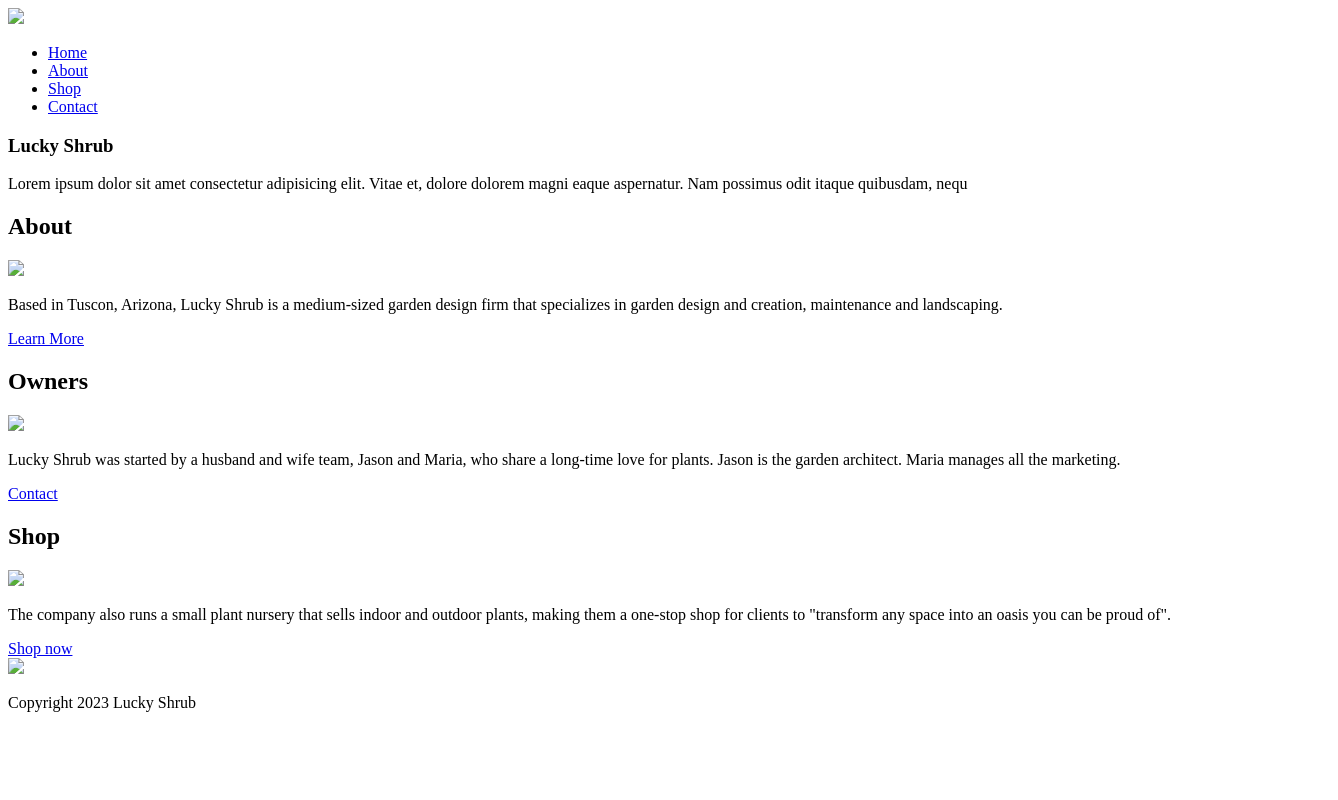
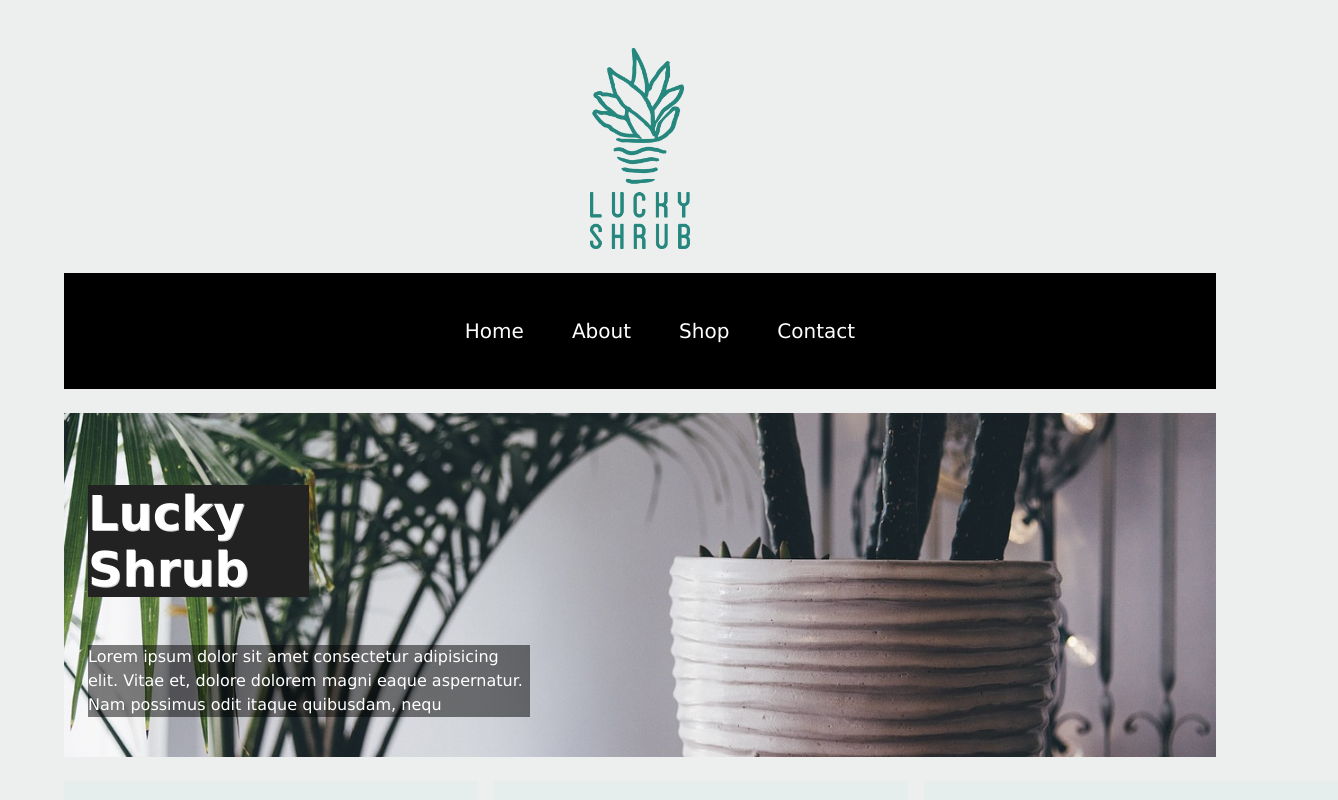
Before and after one commit to tanzimr8/Meta_Interactive_css, a plain HTML site: page Project - Lucky Shrub/index.html in a window 1280 px wide. Shown: the top 800 px of the page, 1338 px wide, since content can reach past the window. Drawn offline with Linux system fonts and the light colour scheme; files that its build step writes are made by us from their sources.

Commit message:
style.css added

```diff
--- a/Project - Lucky Shrub/index.html
+++ b/Project - Lucky Shrub/index.html
@@ -44,7 +44,7 @@
             </article>
             <article>
                 <h2>Shop</h2>
-                <img src="images/shop.webp" class="img-thumb">
+                <img src="images/shop.jpg" class="img-thumb">
                 <p>The company also runs a small plant nursery that sells indoor and outdoor plants, making them a one-stop shop for clients to "transform any space into an oasis you can be proud of".</p>
                 <a href="#" class="btn">Shop now</a>
 
--- /dev/null
+++ b/Project - Lucky Shrub/styles.css
@@ -0,0 +1,120 @@
+body{
+    background-color: #edefee;
+    font-family:'Lucida Sans', 'Lucida Sans Regular', 'Lucida Grande', 'Lucida Sans Unicode', Geneva, Verdana, sans-serif;
+    margin-top: 3rem;
+    margin-bottom: 3rem;
+    margin-left: 5%;
+    margin-right: 5%;
+}
+h1{
+    font-size: 3rem;
+}
+h2{
+    font-size: 2rem;
+}
+
+header>img{
+    display: block;
+    margin-left: auto;
+    margin-right: auto;
+    width:100px;
+}
+nav{
+    background-color: #000;
+    padding: 30px 0;
+    margin:1.5em 0;
+}
+nav ul{
+    display: flex;
+    justify-content: center;
+    align-items: center;
+    list-style: none;
+    text-align: center;
+}
+nav li{
+    margin-right: 1.5em;
+    margin-left: 1.5em;
+}
+nav a{
+    font-size: 20px;
+    text-decoration: none;
+    color:#fff;
+}
+nav a:visited{
+    color:rgb(14, 230, 230);
+}
+
+nav a:hover{
+    color:rgb(16, 165, 165);
+}
+nav a:active{
+    color:rgb(16, 165, 165);
+}
+section{
+    display: flex;
+    /* flex-wrap: wrap; */
+    gap: 1em;
+
+}
+main section:nth-child(1){
+    background-image: url('images/banner.jpg');
+    background-position: center;
+    background-repeat: no-repeat;
+    background-size: cover;
+}
+main section:nth-child(1) h1{
+    text-shadow: 1px 1px #ccc;
+    background-color: #222;
+    color:#fff;
+    width: 20%;
+}
+
+#intro{
+    background-color: rgba(0, 0, 0, 0.5);
+    color:#fff;
+    width: 40%;
+    word-wrap: break-word;
+    line-height: 1.5em;
+}
+article{
+    flex:1;
+    padding: 1.5em;
+}
+main section:nth-child(2) article{
+    background-color: rgba(209, 235, 230, 0.3);
+    padding: 2em;
+    margin-top:1.5em;
+    margin-bottom:1.5em;
+}
+.img-thumb{
+    width: 350px;
+    height: 300px;
+    object-fit: cover;
+    margin-bottom: 1em;
+}
+.btn{
+    text-decoration: none;
+    color: #fff;
+    background-color: #000;
+    padding:0.5rem 2rem;
+    margin-top:1.5em;
+    margin-bottom:1.5em;
+}
+.btn:hover{
+    background-color: rgb(16, 165, 165);
+}
+footer{
+    /* background-color: aqua; */
+    padding: 1.5em;
+    display: flex;align-items: center;
+    justify-content:center;
+    gap: 3em;
+}
+footer div img{
+    width:50px;
+}
+footer div>p{
+    font-weight: 600;
+    padding-bottom:3px;
+    border-bottom: 1px solid #000;
+}
```
Also changed, not shown: Project - Lucky Shrub/images/about.jpg (added), Project - Lucky Shrub/images/banner.jpg (added), Project - Lucky Shrub/images/logo.png (added), Project - Lucky Shrub/images/owner.jpg (added), Project - Lucky Shrub/images/shop.jpg (added).
